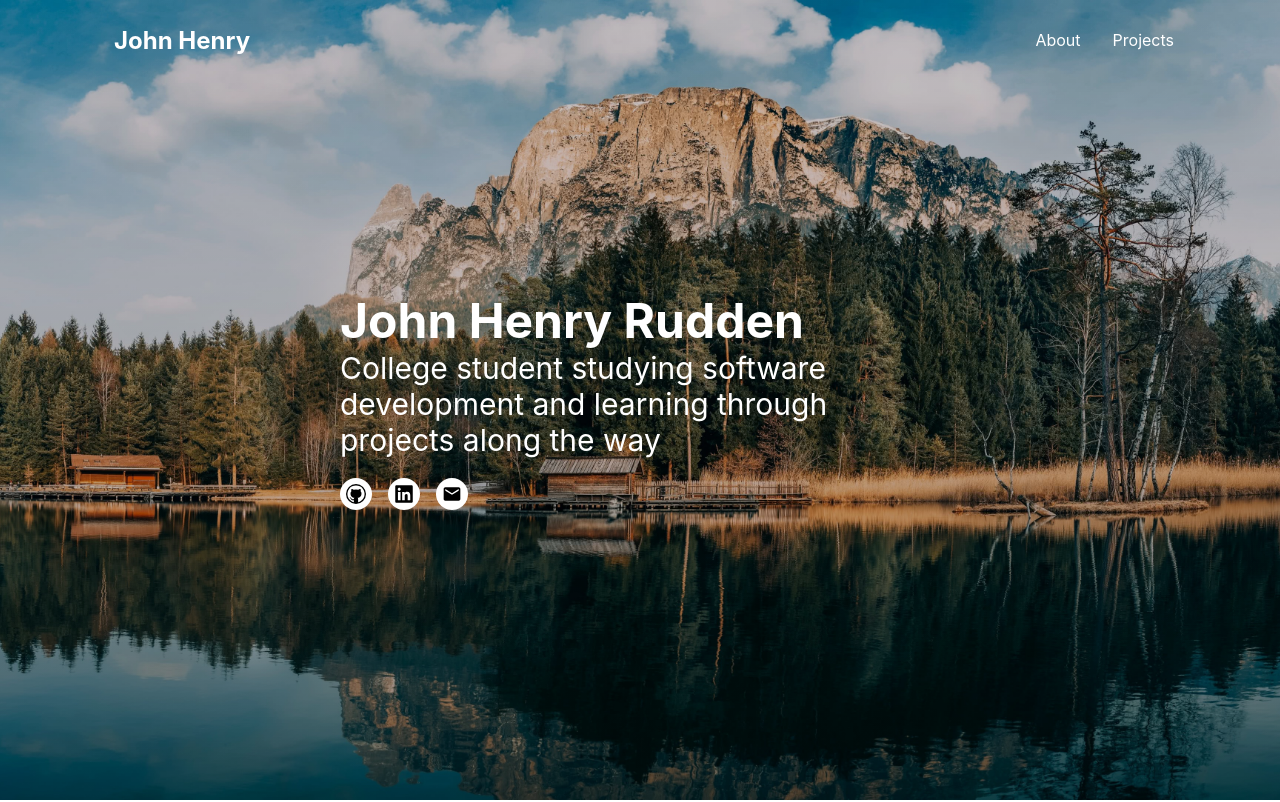
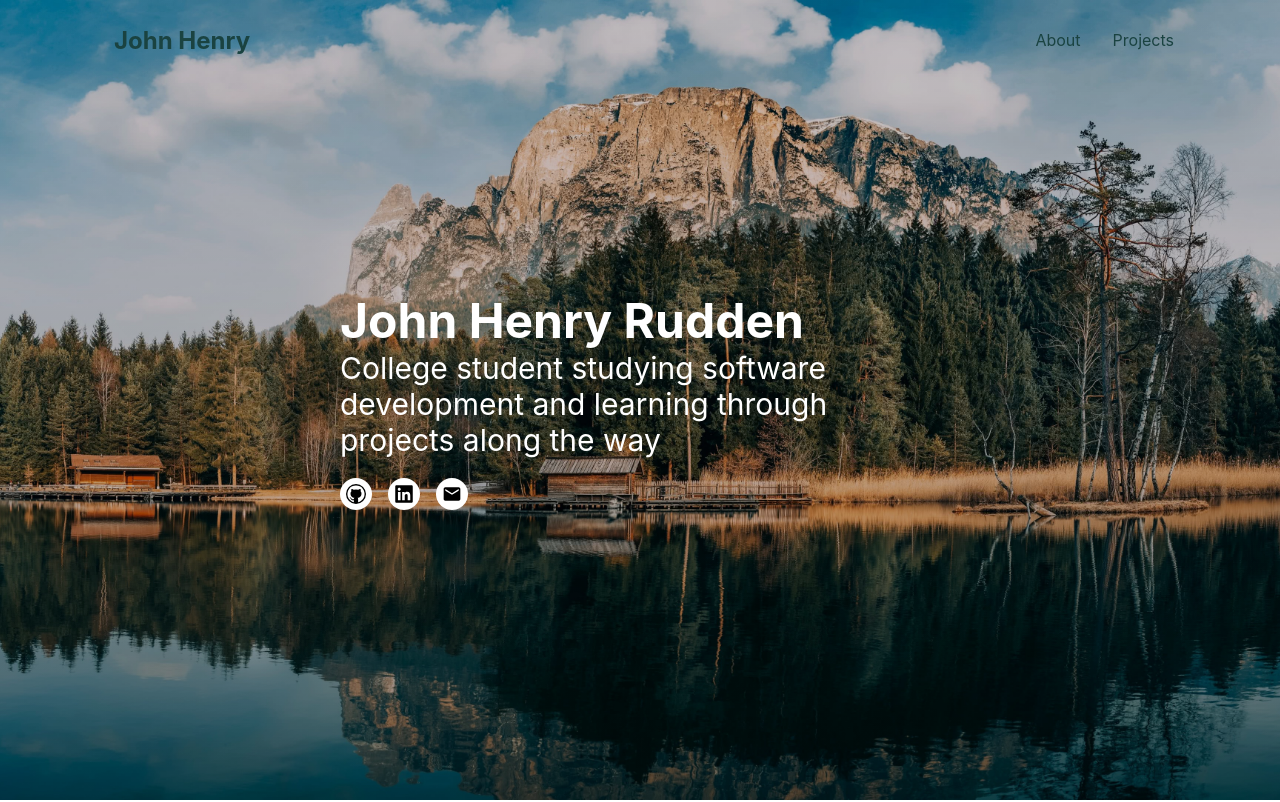
Before and after one commit to jhrudden/jhrudd.github.io, a React (Create React App) app: page / in a window 1280 px wide. Shown: the top 802 px of the page. Built offline with nearby package versions, Linux system fonts and the light colour scheme.

Commit message:
fix navbar

```diff
--- a/src/components/Navbar/NavBarElements.js
+++ b/src/components/Navbar/NavBarElements.js
@@ -30,7 +30,7 @@ export const NavbarContainer = styled.div`
 `;
 
 export const NavLogo = styled.div`
-  color: ${({ scrollNav }) => (scrollNav ? "#000" : "#fff")};
+  color: ${({ scrollNav }) => (scrollNav ? "#000" : "#1A4341")};
   transition: all 0.2s ease-in-out;
   justify-self: flex-start;
   cursor: pointer;
@@ -46,7 +46,7 @@ export const MobileIcon = styled.div`
   display: none;
 
   @media screen and (max-width: 768px) {
-    color: ${({ scrollNav }) => (scrollNav ? "#000" : "#fff")};
+    color: ${({ scrollNav }) => (scrollNav ? "#000" : "#1A4341")};
 
     display: block;
     position: absolute;
@@ -74,7 +74,7 @@ export const NavItem = styled.li`
 `;
 
 export const NavLinks = styled(Link)`
-  color: ${({ scrollNav }) => (scrollNav ? "#000" : "#fff")};
+  color: ${({ scrollNav }) => (scrollNav ? "#000" : "#1A4341")};
   transition: all 0.2s ease-in-out;
   display: flex;
   align-items: center;
```
